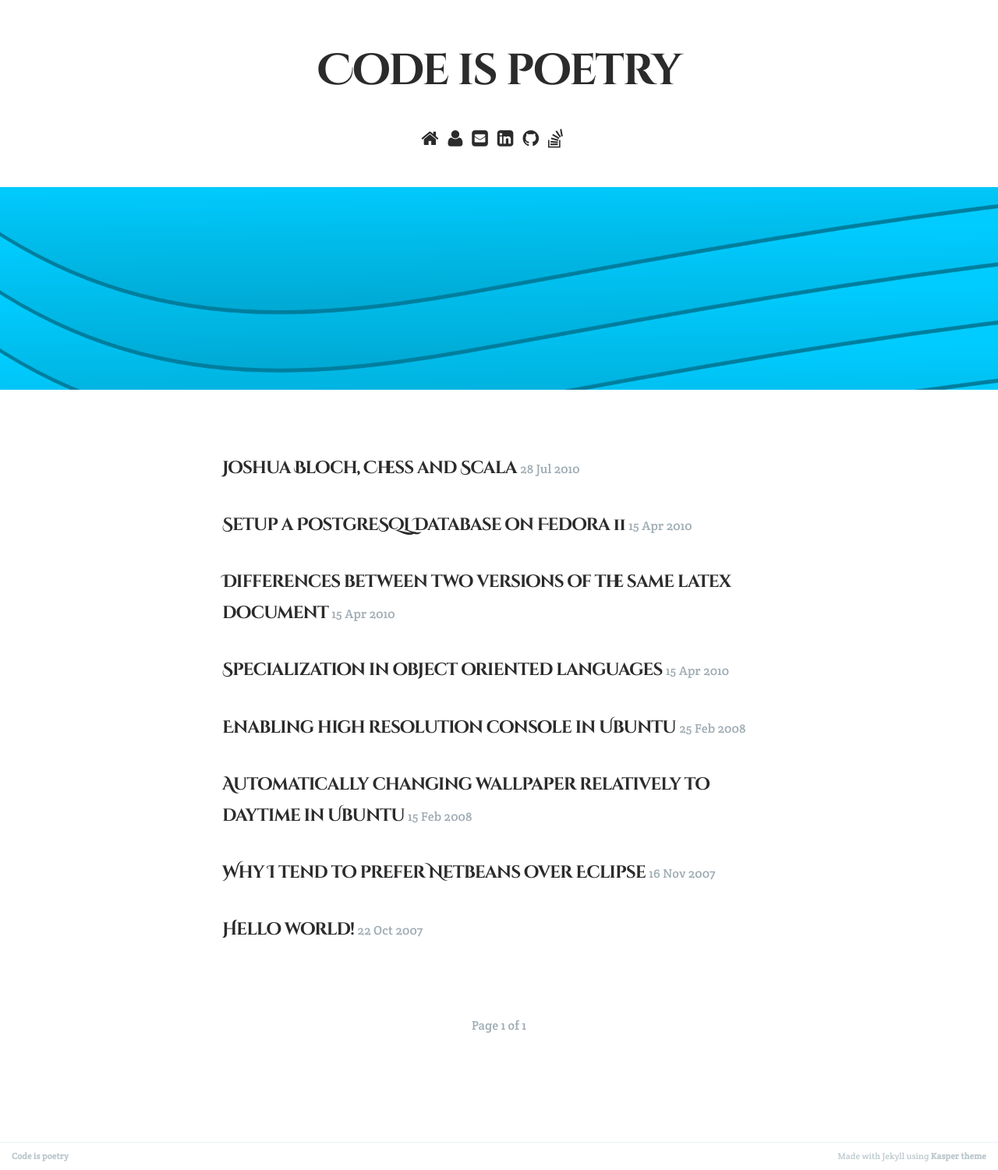
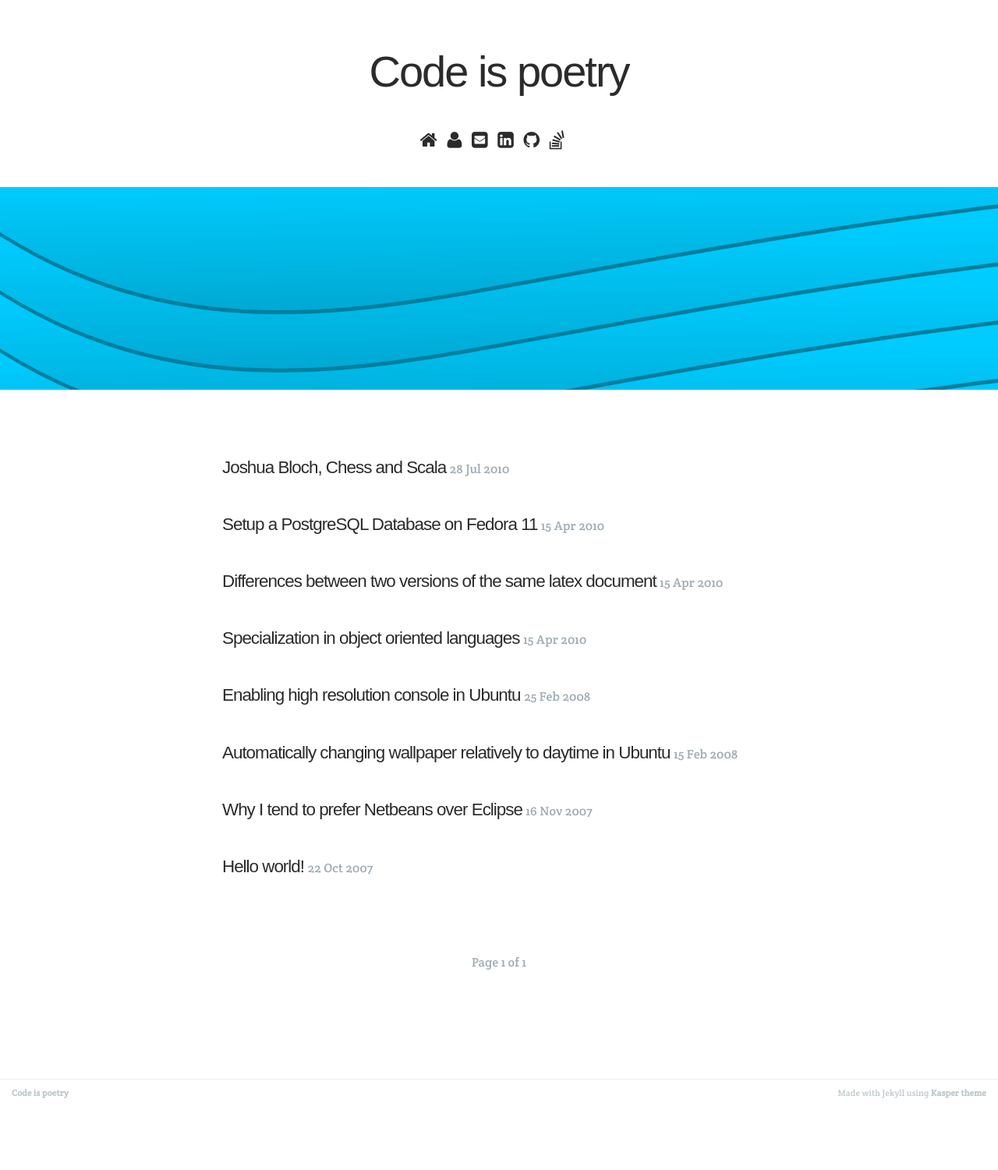
Before and after one commit to jihedamine/jihedamine.github.io, a Jekyll site: the page built from index.html, in a window 1280 px wide. Shown: the whole page at 78% size. Built offline with Jekyll 4.4.1, drawn with Linux system fonts in a browser that asks for light colours; Markdown is read by kramdown in place of the engine named in the settings; the list of posts is cut into pages by our own code; after the commit the page ends 1421 px from its top, so only the background shows below that.

Commit message:
Changed fonts

```diff
--- a/_layouts/default.html
+++ b/_layouts/default.html
@@ -1,7 +1,7 @@
 <!DOCTYPE html>
 <html>
 <head>
-    <link href='https://fonts.googleapis.com/css?family=Fira+Mono|Crete+Round|Cinzel+Decorative:700,900|Berkshire+Swash' rel='stylesheet' type='text/css'>
+    <link href='https://fonts.googleapis.com/css?family=Fira+Mono|Crete+Round|Squada+One' rel='stylesheet' type='text/css'>
     <div>
         <div class="page-title">
             <a href="{{ site.baseurl }}" class="page-title">{{ site.name }}</a>
```
